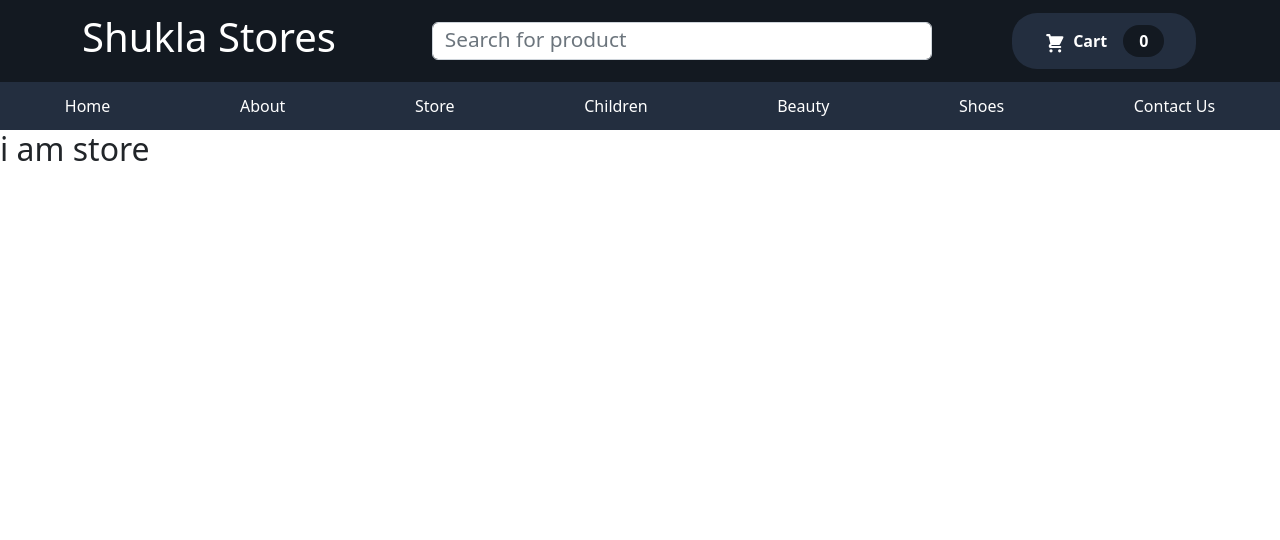
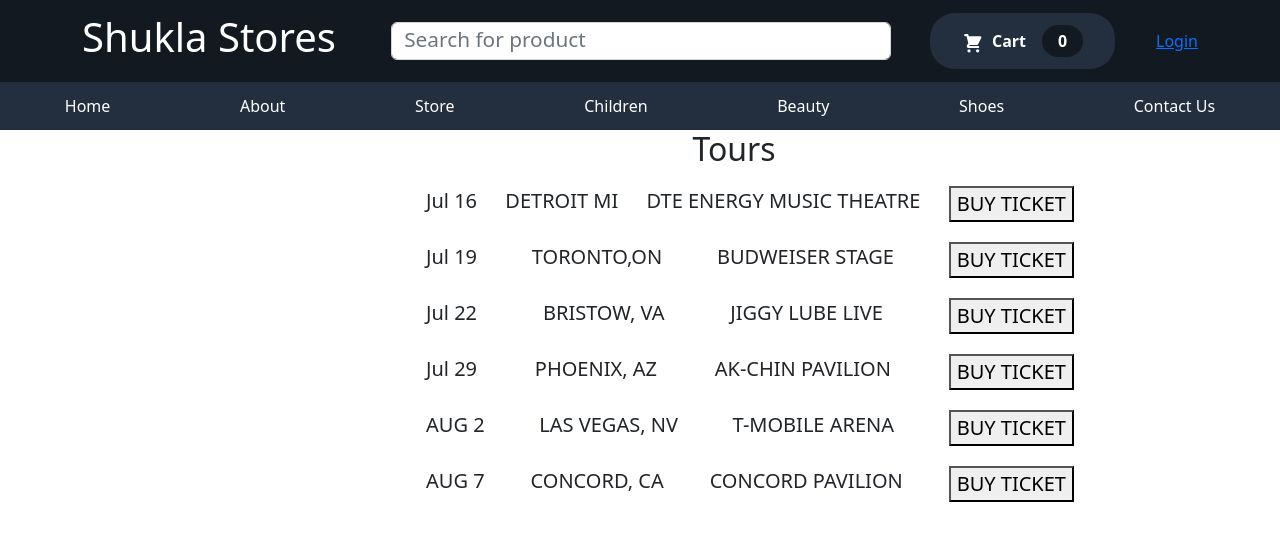
Before and after one commit to kaushlendrashukla/E-Commerce-_Project, a React (Create React App) app: page /Store in a window 1280 px wide. Shown: the top 540 px of the page. Built offline with nearby package versions, Linux system fonts and the light colour scheme.

Commit message:
adding dynamic routes

```diff
--- a/src/App.js
+++ b/src/App.js
@@ -1,4 +1,4 @@
-import { Route } from "react-router-dom";
+import { Route, Switch } from "react-router-dom";
 import Header from "./Components/Header/Header";
 import { useState } from "react";
 import Cart from "./Components/Cart/Cart";
@@ -7,22 +7,24 @@ import About from "./Pages/About";
 import Home from "./Pages/Home";
 import Store from "./Pages/Store";
 import ContactUs from "./Pages/ContactUs";
+import ProductDetails from "./Pages/ProductDetails";
 
- function App () {
+function App() {
     const [cartIsShown, setCartIsShown] = useState(false)
 
-const showCartHandler = () =>{
+    const showCartHandler = () => {
         setCartIsShown(true)
     }
 
-const hideCartHandler =() => {
+    const hideCartHandler = () => {
         setCartIsShown(false)
     }
 
     return < CartProvider>
 
-        <Header onShowCart ={showCartHandler} />
-        <Route path="/Home">
+        <Header onShowCart={showCartHandler} />
+    <Switch>
+        <Route path="/home">
             <Home />
         </Route>
         <Route path="/Store">
@@ -31,34 +33,16 @@ const hideCartHandler =() => {
         <Route path="/About">
             <About />
         </Route>
-        <Route path = "/ContactUs">
+        <Route path="/ContactUs">
             <ContactUs />
         </Route>
+        <Route path='/productdetails/:productName'>
+              <ProductDetails/>
+            </Route>
+            </Switch>
 
-
-        {cartIsShown && <Cart onClose = {hideCartHandler}/>}
+        {cartIsShown && <Cart onClose={hideCartHandler} />}
 
     </ CartProvider>
 }
 export default App;
-
-
-//  <Container >
-
-//         <Card style={{ width: '20rem' }}>
-//         <Card.Img variant="top" src={product.imageUrl}/>
-//         <Card.Body>
-//           <Card.Title>  {product.title}</Card.Title>
-//         </Card.Body>
-//         <ListGroup className="list-group-flush">
-//           <ListGroup.Item> ₹{product.price}</ListGroup.Item>
-//           <div className="d-grid gap-2">
-//       <Button variant="primary" size="lg">
-//        Add to Cart
-//       </Button>
-//       </div>
-//         </ListGroup>
-//       </Card>
-
-//       <br />
-//       </Container>
--- a/src/Components/Header/Header.js
+++ b/src/Components/Header/Header.js
@@ -2,7 +2,7 @@ import React, { Fragment } from "react";
 import { Container, Navbar, Nav, FormControl, Button } from "react-bootstrap"
 import CartIconButton from "../Cart/CartIconButton";
 import Navigation from "./Navigation";
-
+import { NavLink } from "react-router-dom";
 const Header = props => {
   return (
     <div>
@@ -17,6 +17,7 @@ const Header = props => {
             </Navbar.Text>
 
           <CartIconButton onClick={props.onShowCart}/>
+          <NavLink className="login" to='/login'>Login</NavLink>
         </Container>
 
       </Navbar>
--- a/src/Components/Header/Navigation.js
+++ b/src/Components/Header/Navigation.js
@@ -9,12 +9,12 @@ const Navigation = () => {
 
           <div className={classes.header} >
 
-               <div className={classes.box}> <NavLink to="Home">Home </NavLink> </div>
+               <div className={classes.box}> <NavLink to="/home">Home </NavLink> </div>
                <div className={classes.box}> <NavLink to="About" >About</NavLink> </div>
                <div className={classes.box}> <NavLink to="store" >Store</NavLink></div>
                <div className={classes.box}> <Nav.Link href="#Children">Children</Nav.Link></div>
                <div className={classes.box}> <Nav.Link href="#Beauty">Beauty</Nav.Link></div>
-               <div className={classes.box}> <Nav.Link href="#Shoes">Shoes</Nav.Link></div>
+               <div className={classes.box}> <Nav.Link to="/productdetails/:productName">Shoes</Nav.Link></div>
                <div className={classes.box}> <NavLink to="contactUs">Contact Us</NavLink></div>
 
                </div>
--- /dev/null
+++ b/src/Pages/ProductDetail.css
@@ -0,0 +1,12 @@
+.hoverZoom {
+    overflow: hidden;
+  }
+
+  .hoverZoom img {
+    transition: all 0.3s ease 0s;
+    width: 100%;
+  }
+
+  .hoverZoom img:hover {
+    transform: scale(1.25);
+  }
--- /dev/null
+++ b/src/Pages/ProductDetails.js
@@ -0,0 +1,25 @@
+import React from "react";
+import { useParams } from "react-router-dom";
+import './ProductDetail.css'
+function ProductDetails(props) {
+  const { params } = useParams();
+
+  return (
+    <div>
+      <h1>{params}Product Details</h1>
+      <div className="img-wrapper">
+      <img
+        src="https://prasadyash2411.github.io/ecom-website/img/Album%203.png"
+        alt="img1"
+        width="10%"
+        className="hover-zoom"
+      />
+      </div>
+     <br />
+      <h2>Review</h2>
+      <p>Lorem ipsum carrots enhanced rebates. Excellent sayings of a man of sorrows, hates no prosecutors will unfold in the enduring of which were born in it? Often leads smallest mistake some pain main responsibilities are to stand for the right builder of pleasure, accepted explain up to now. , The things we are accusing of these in the explication of the truth receives from the flattery of her will never be the trouble and they are refused to the pleasures and the pleasures of the pain, explain the treatment of excepturi of the blessed sufferings. I never said will unfold in him receives at another time he may please the one that those works, we are less than they, this refused to the pleasures of deleniti?</p>
+    </div>
+  );
+}
+
+export default ProductDetails;
--- a/src/Pages/Store.js
+++ b/src/Pages/Store.js
@@ -1,9 +1,60 @@
+import React from 'react'
+import classes from './Store.module.css'
+
+const Data=[
+    {
+        Date: 'Jul 16',
+        Place: 'DETROIT MI',
+        Theatre: 'DTE ENERGY MUSIC THEATRE'
+    },
+    {
+        Date: 'Jul 19',
+        Place: 'TORONTO,ON',
+        Theatre: 'BUDWEISER STAGE'
+    },
+    {
+        Date: 'Jul 22',
+        Place: 'BRISTOW, VA',
+        Theatre: 'JIGGY LUBE LIVE'
+    },
+    {
+        Date: 'Jul 29',
+        Place: 'PHOENIX, AZ',
+        Theatre: 'AK-CHIN PAVILION'
+    },
+    {
+        Date: 'AUG 2',
+        Place: 'LAS VEGAS, NV',
+        Theatre: 'T-MOBILE ARENA'
+    },
+    {
+        Date: 'AUG 7',
+        Place: 'CONCORD, CA',
+        Theatre: 'CONCORD PAVILION'
+    }
+]
+
 
 
 const Store = () => {
 
-    return <h2>
-        i am store
-    </h2>
+  return (
+        <section className={classes.content}>
+            <h2>Tours</h2>
+        <ul className={classes.list}>
+           {Data.map((user)=>(
+              <li className={classes.items}>
+                <span>{user.Date}</span>
+                <span>{user.Place}</span>
+                <span>{user.Theatre}</span>
+                <button>BUY TICKET</button>
+               </li>
+              ))}
+        </ul>
+        </section>
+
+
+  )
 }
-export default Store;
+
+export default Store
--- /dev/null
+++ b/src/Pages/Store.module.css
@@ -0,0 +1,21 @@
+.content{
+    text-align: center;
+    width: 700px;
+    margin-left: 30%;
+}
+.list{
+    list-style-type: none;
+
+}
+.items{
+
+    font-size: 20px;
+    display: flex;
+    justify-content:space-between;
+    padding: 10px;
+
+}
+.items span{
+    border-bottom: 5px;
+    border-color: black;
+}
```
Also changed, not shown: src/Components/Products/AvailableProducts.js (+17 -10 lines), src/Pages/Login.js (added). Lines whose indentation alone changed are shown as unchanged.
